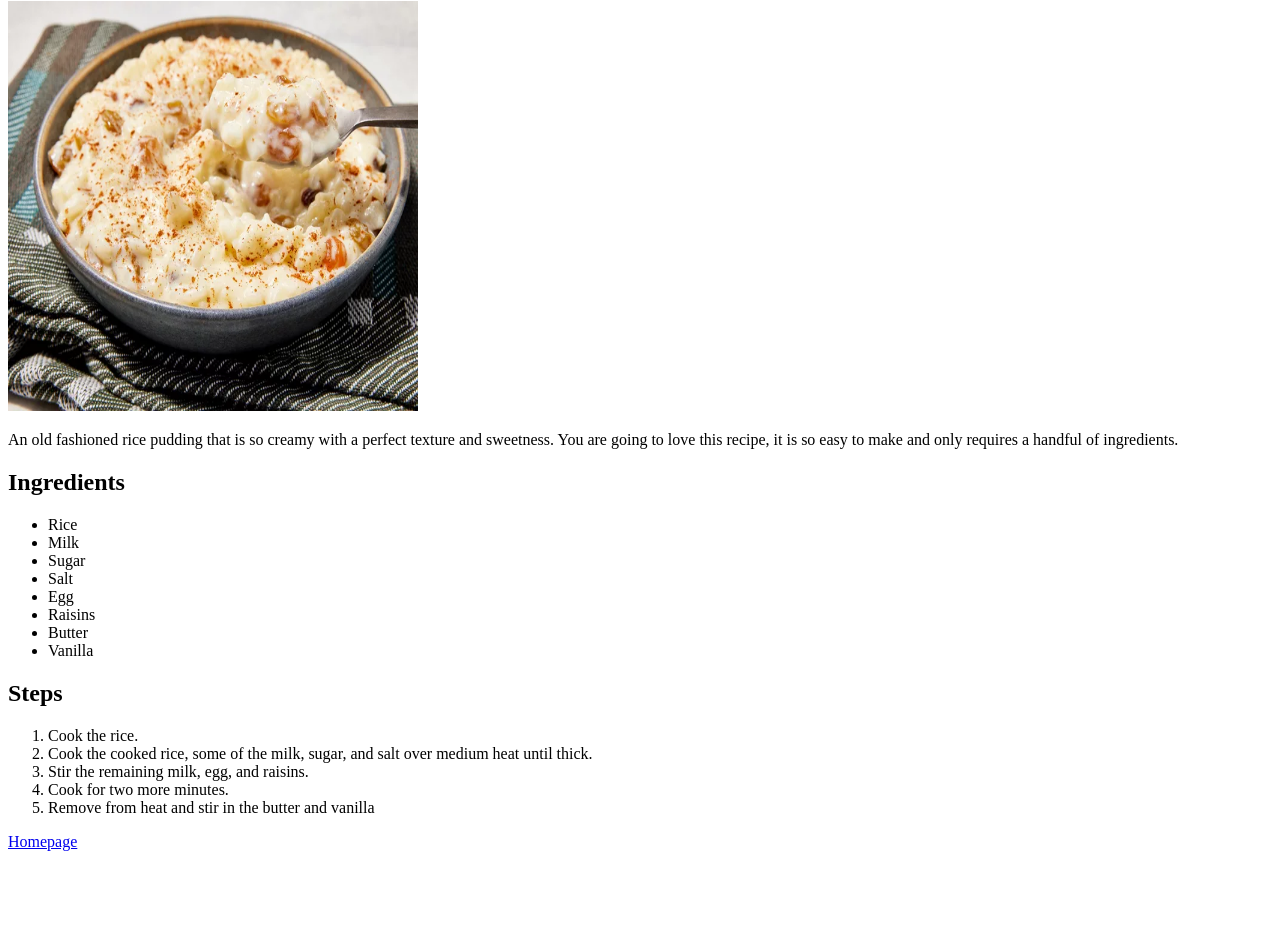
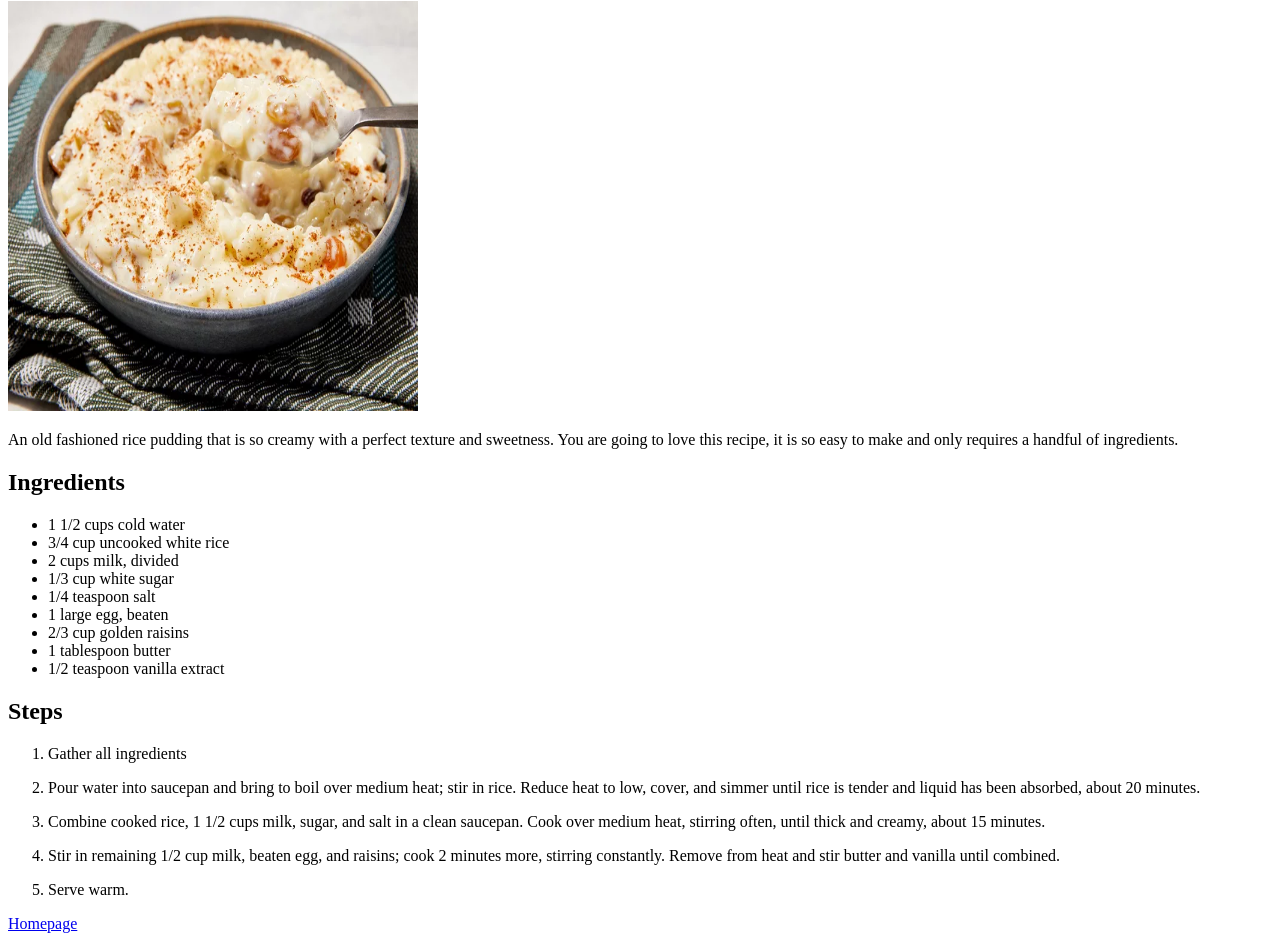
Before and after one commit to Mortal-Giant/odin-recipes, a plain HTML site: page recipes/creamy-rice-pudding.html in a window 1280 px wide. Shown: the part 79-1020 px from the top of the page. Before the commit the page ends 938 px from the top, so only its background shows below. Drawn offline with Linux system fonts and the light colour scheme.

Commit message:
Rewrote the creampy rice pudding recipes
The initial recipe looked uninformative. It did not
include measurements of the ingredients and it
provided vague directions/steps.

```diff
--- a/recipes/creamy-rice-pudding.html
+++ b/recipes/creamy-rice-pudding.html
@@ -12,22 +12,27 @@
         </p>
         <h2>Ingredients</h2>
         <ul>
-            <li>Rice</li>
-            <li>Milk</li>
-            <li>Sugar</li>
-            <li>Salt</li>
-            <li>Egg</li>
-            <li>Raisins</li>
-            <li>Butter</li>
-            <li>Vanilla</li>
+            <li>1 1/2 cups cold water</li>
+            <li>3/4 cup uncooked white rice</li>
+            <li>2 cups milk, divided</li>
+            <li>1/3 cup white sugar</li>
+            <li>1/4 teaspoon salt</li>
+            <li>1 large egg, beaten</li>
+            <li>2/3 cup golden raisins</li>
+            <li>1 tablespoon butter</li>
+            <li>1/2 teaspoon vanilla extract</li>
         </ul>
         <h2>Steps</h2>
         <ol>
-            <li>Cook the rice.</li>
-            <li>Cook the cooked rice, some of the milk, sugar, and salt over medium heat until thick.</li>
-            <li>Stir the remaining milk, egg, and raisins.</li>
-            <li>Cook for two more minutes.</li>
-            <li>Remove from heat and stir in the butter and vanilla</li>
+            <li>Gather all ingredients</li>
+            <li><p>Pour water into saucepan and bring to boil over medium heat; stir in rice.
+                Reduce heat to low, cover, and simmer until rice is tender and liquid has been absorbed, about 20 minutes.
+            </p></li>
+            <li><p>Combine cooked rice, 1 1/2 cups milk, sugar, and salt in a clean saucepan. Cook
+                over medium heat, stirring often, until thick and creamy, about 15 minutes.</p></li>
+            <li><p>Stir in remaining 1/2 cup milk, beaten egg, and raisins; cook 2 minutes more,
+                stirring constantly. Remove from heat and stir butter and vanilla until combined.</p></li>
+            <li>Serve warm.</li>
         </ol>
         <a href="../index.html">Homepage</a>
     </body>
```
